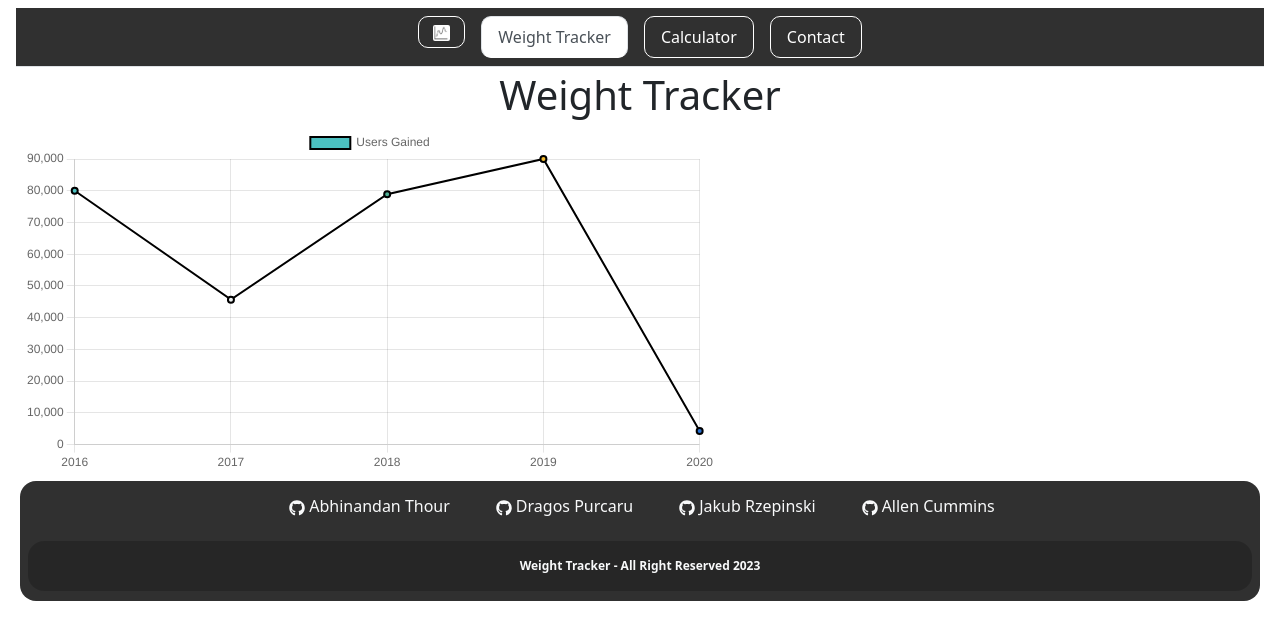
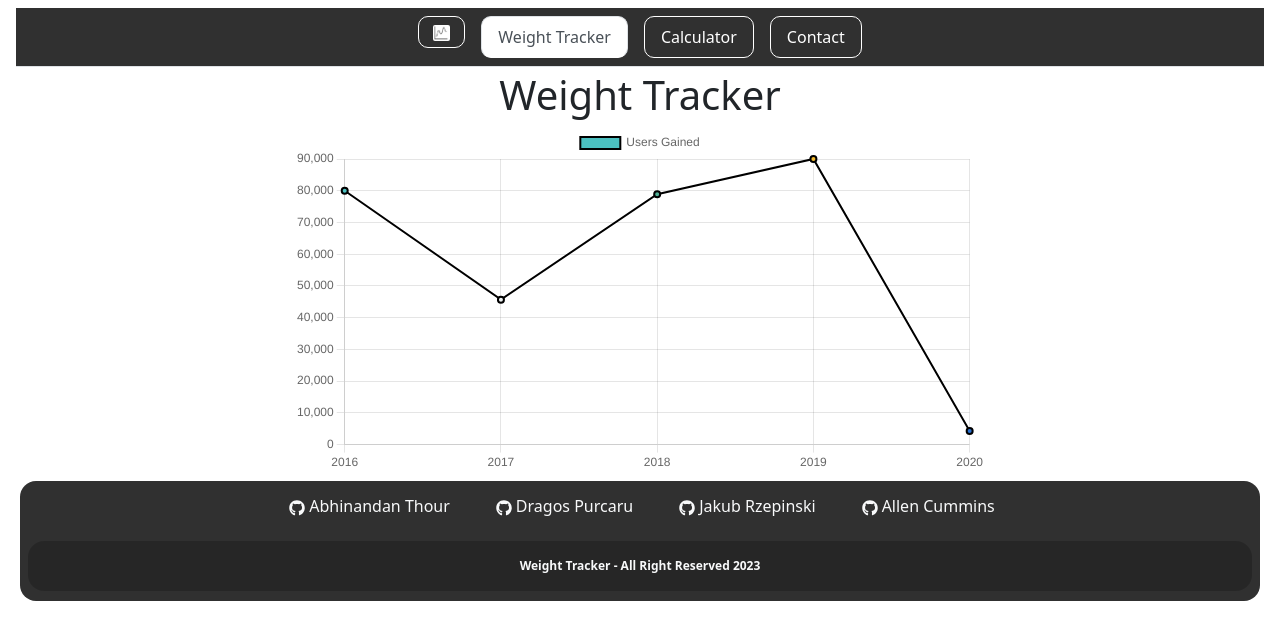
Before and after one commit to Bh00fie/Weight-Tracker, a React (Create React App) app: page /tracker in a window 1280 px wide. Shown: the top 640 px of the page. Built offline with nearby package versions, Linux system fonts and the light colour scheme.

Commit message:
line chart centred

```diff
--- a/src/components/pages/Tracker.js
+++ b/src/components/pages/Tracker.js
@@ -2,6 +2,7 @@ import React from "react";
 import { useState } from "react";
 import { UserData } from "../sections/linechart/Data";
 import LineChart from "../sections/linechart/LineChart";
+import "./tracker.css"
 
 function Tracker() {
 
@@ -27,7 +28,7 @@ function Tracker() {
   return (
     <div className="App">
       <h1>Weight Tracker</h1>
-      <div style={{ width: 700 }}>
+      <div className="lineChart" style={{ width: 700 }}>
         <LineChart chartData={userData} />
       </div>
     </div>
--- /dev/null
+++ b/src/components/pages/tracker.css
@@ -0,0 +1,5 @@
+.lineChart {
+    margin-left: auto;
+    margin-right: auto;
+
+}
```
